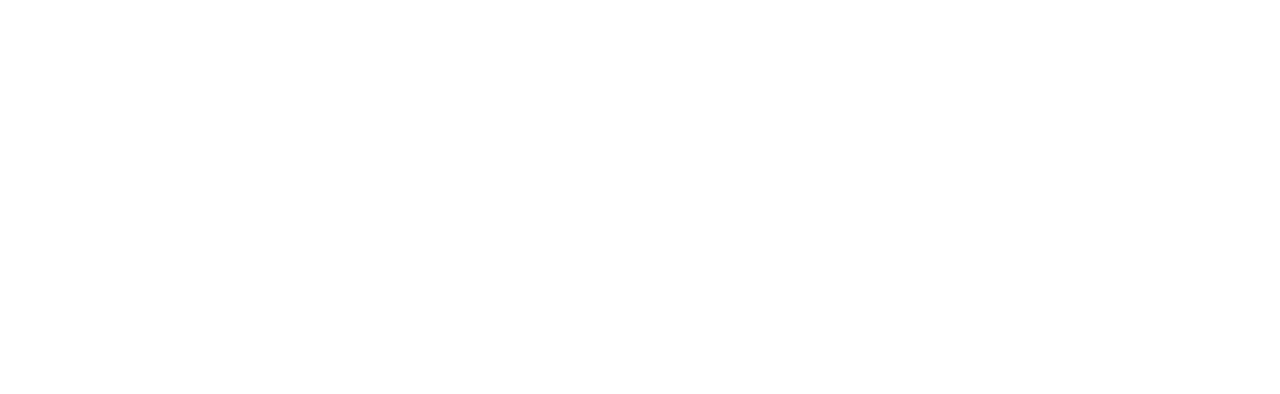
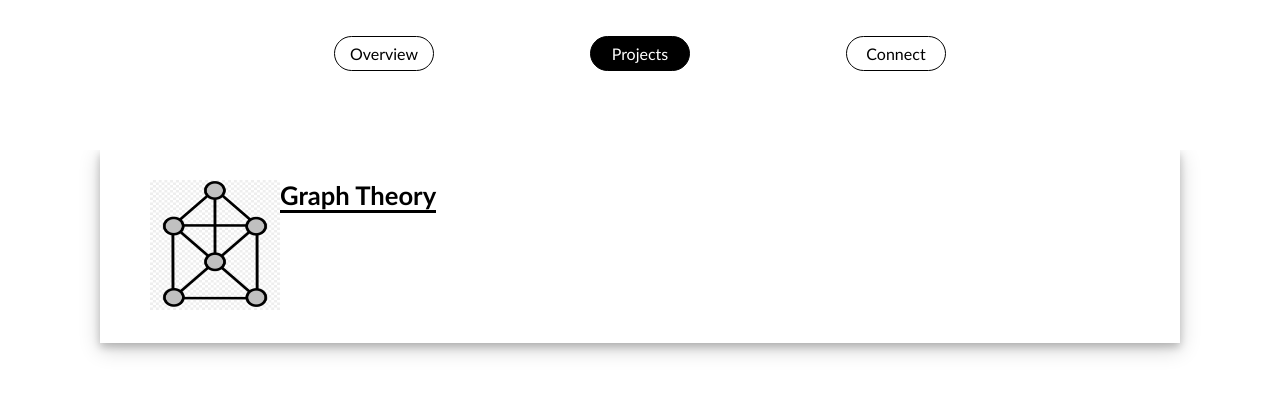
Before and after one commit to The-9880/profile-website, a plain HTML site: page projects.html in a window 1280 px wide. Drawn offline with Linux system fonts and the light colour scheme.

Commit message:
Created card models for the project page, added a prototype card. Design to be considered further.

```diff
--- a/projects.html
+++ b/projects.html
@@ -10,7 +10,26 @@
 
 
     <body>
+        <div class="pageHeader">
+            <ul id="navbar">
+                <a href="index.html">Overview</a>
+                <a href="#" class="active">Projects</a>
+                <a href="#">Connect</a>
+            </ul>
+        </div>
 
+        <div class="contentWrapper">
+
+            <div class="project-card">
+                <div class="project-card-img">
+                    <img src="images/project-images/graph-theory.jpg" class="project-icon">
+                </div>
+                <div class="project-card-text">
+                    <h3 class="project-title">Graph Theory</h3>
+                </div>
+            </div>
+
+        </div>
     </body>
 
 </html>
--- a/styles/homePage.css
+++ b/styles/homePage.css
@@ -24,10 +24,6 @@ body
 
     background-color: #414956;
     background-color:white;
-
-    /* background-color: black;
-    border-bottom-left-radius: 100% 70px; -- Going to need an opinion on this. Adds more contrast/structure, but messes with the open-concept feel and fluidity.
-    border-bottom-right-radius: 100% 70px; */
 }
 #navbar
 {
@@ -45,18 +41,30 @@ body
     list-style-type: none;
     padding:0;
 }
-#navbar li
+#navbar a
 {
     text-align:center;
     width: 13%;
     padding: 7px 10px;
     border: 1.5px solid black;
     border-radius: 50px;
-}
-#navbar li a
-{
+
     text-decoration: none;
     color: black;
+
+    transition: background-color 0.35s;
+}
+
+#navbar a.active
+{
+    background-color: black;
+    color: white;
+}
+
+#navbar a:hover
+{
+    background-color: black;
+    color: white;
 }
 
 /* First set of content on this page -- the Headline content. */
--- a/styles/projects.css
+++ b/styles/projects.css
@@ -0,0 +1,107 @@
+*
+{
+    box-sizing: border-box;
+}
+
+body
+{
+    margin: 0 0;
+    padding: 0 0;
+
+    font-family: 'Trebuchet MS', 'Lucida Sans Unicode', 'Lucida Grande', 'Lucida Sans', Arial, sans-serif;
+}
+.pageHeader
+{
+    position:relative;
+    height: 150px;
+    width:100%;
+
+    background-color: #414956;
+    background-color:white;
+
+    /* background-color: black;
+    border-bottom-left-radius: 100% 70px; -- Going to need an opinion on this. Adds more contrast/structure, but messes with the open-concept feel and fluidity.
+    border-bottom-right-radius: 100% 70px; */
+}
+#navbar
+{
+    width: 60%;
+    display: flex;
+    justify-content:space-around;
+    position: absolute;
+    top: 20px;
+    left:20%;
+    right:20%;
+
+    margin-left:auto;
+    margin-right:auto;
+
+    list-style-type: none;
+    padding:0;
+}
+#navbar a
+{
+    text-align:center;
+    width: 13%;
+    padding: 7px 10px;
+    border: 1.5px solid black;
+    border-radius: 50px;
+
+    text-decoration: none;
+    color: black;
+
+    transition: background-color 0.25s;
+}
+
+#navbar a.active
+{
+    background-color: black;
+    color: white;
+}
+
+#navbar a:hover
+{
+    background-color: black;
+    color: white;
+}
+
+/* Starting specific styles for the project page */
+
+.contentWrapper
+{
+    padding: 0 100px;
+}
+
+.project-card
+{
+    padding: 30px 50px;
+    overflow: hidden;
+    box-shadow: 0 4px 8px 0 rgba(0, 0, 0, 0.2), 0 6px 20px 0 rgba(0, 0, 0, 0.19);
+}
+.project-card div
+{
+    float: left;
+}
+.project-card-img
+{
+
+}
+.project-card-text
+{
+
+}
+img.project-icon
+{
+    height:130px;
+    width:130px;
+}
+
+h3.project-title
+{
+    font-size: 2vw;
+    border-bottom: 2px solid white;
+    text-align: center;
+    margin-top: 0;
+
+    border-bottom: 3px solid black;
+}
```
Also changed, not shown: index.html (+12 -15 lines), images/project-images/graph-theory.jpg (added).
